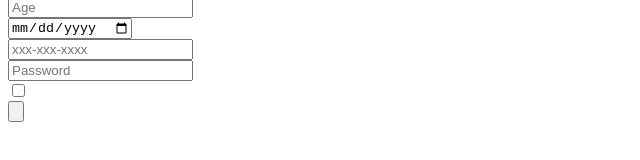
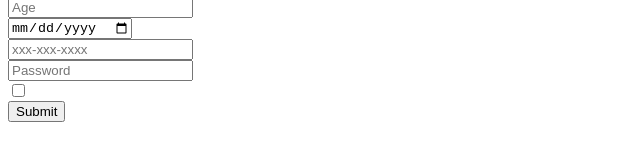
Before and after one commit to acciojob/signup-form-car-Kishor-gn14, a website: page main.html in a window 1280 px wide. Shown: the part 184-344 px from the top of the page, without its empty margins (0-640 px from the left). Drawn offline with Linux system fonts and the light colour scheme.

Commit message:
created a submission

```diff
--- a/main.html
+++ b/main.html
@@ -35,7 +35,7 @@
 		<label for="password"></label><br>
 		<input type="checkbox" required id="tos">
 		<label for="tos"></label><br>
-		<input type="button" id="button">
+		<input type="submit" id="button">
 		<label for="button"></label>
 	</form>
 	<!-- the entire body must be written by student -->
```
